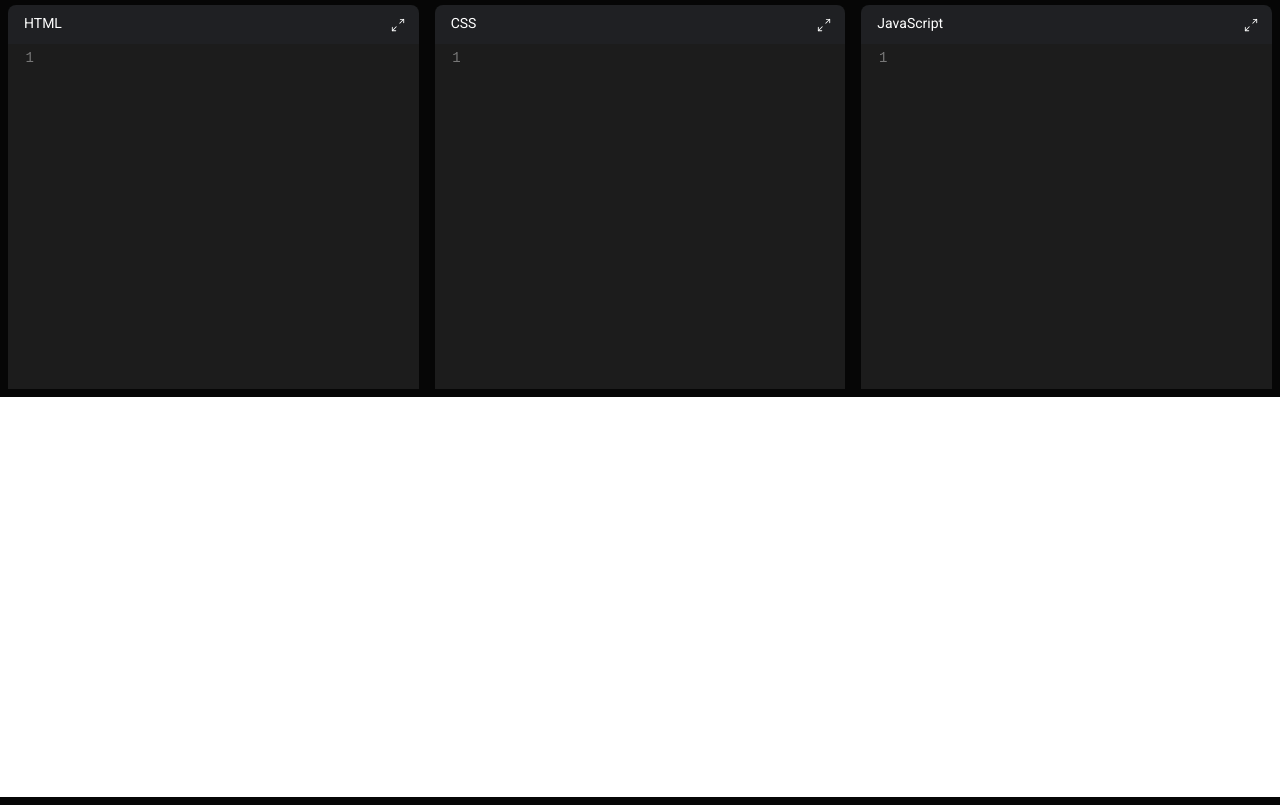
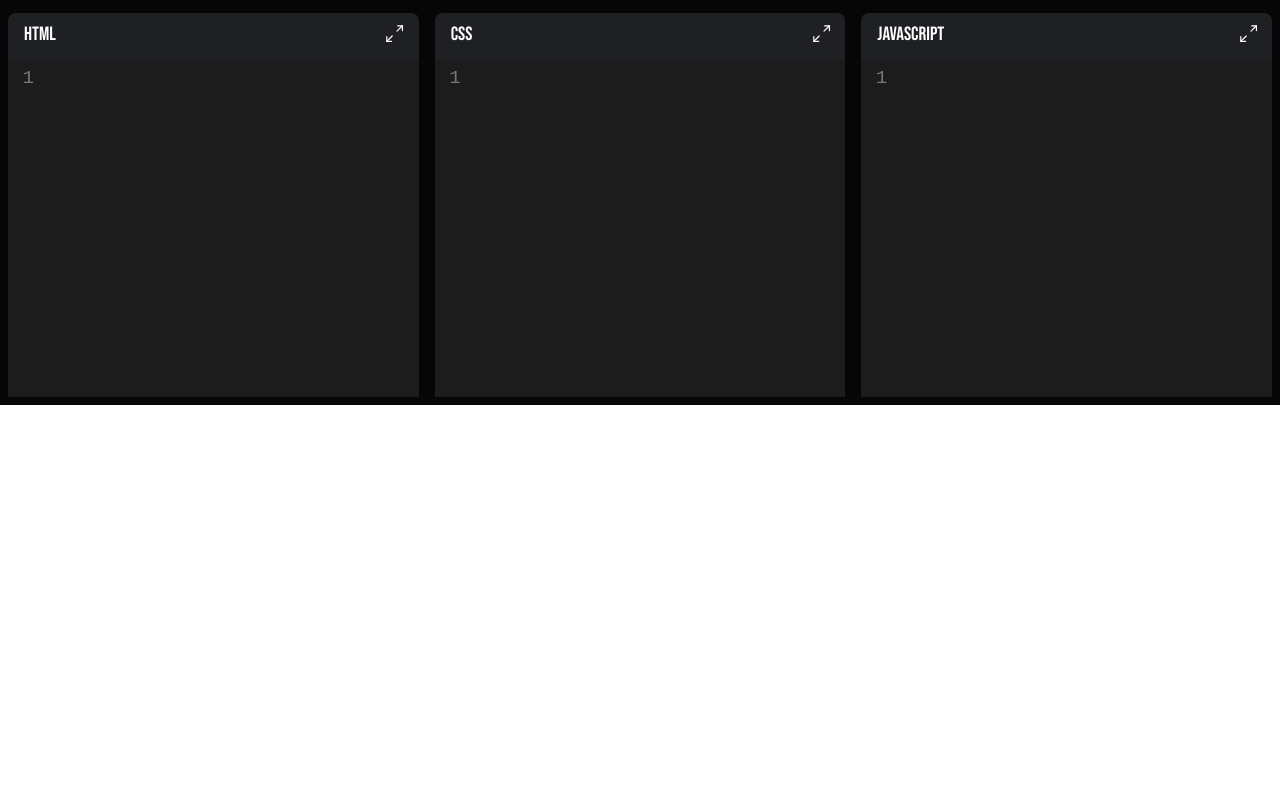
Before and after one commit to machinesandpixels/5minute_shorts, a React app in the folder frontend/: page / in a window 1280 px wide. Shown: the part 56-861 px from the top of the page. Built offline with nearby package versions, Linux system fonts and the light colour scheme.

Commit message:
Added Bebas Neue (Google Font) to global CSS (index.css)  file

```diff
--- a/frontend/public/index.html
+++ b/frontend/public/index.html
@@ -10,6 +10,9 @@
       content="Dev Sandbox: Prototype your code"
     />
     <link rel="apple-touch-icon" href="%PUBLIC_URL%/logo192.png" />
+    <!-- Google Fonts -->
+    <link rel="preconnect" href="https://fonts.gstatic.com">
+    <link href="https://fonts.googleapis.com/css2?family=Bebas+Neue&display=swap" rel="stylesheet">
     <!--
       manifest.json provides metadata used when your web app is installed on a
       user's mobile device or desktop. See https://developers.google.com/web/fundamentals/web-app-manifest/
--- a/frontend/src/index.css
+++ b/frontend/src/index.css
@@ -1,5 +1,7 @@
 body {
   margin: 0;
+  font-family: 'Bebas Neue', cursive;
+  font-size: 1.2rem;
   /* background-color: white; */
 }
 
```
